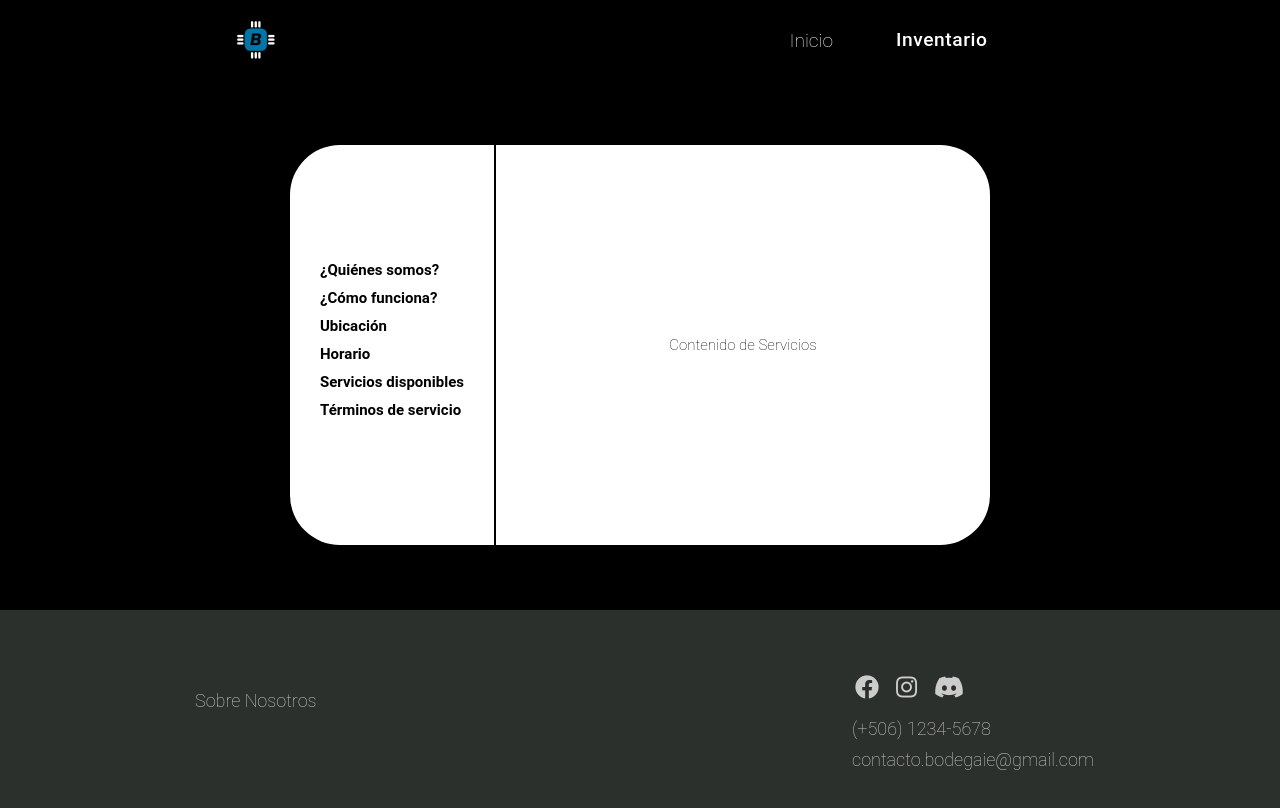
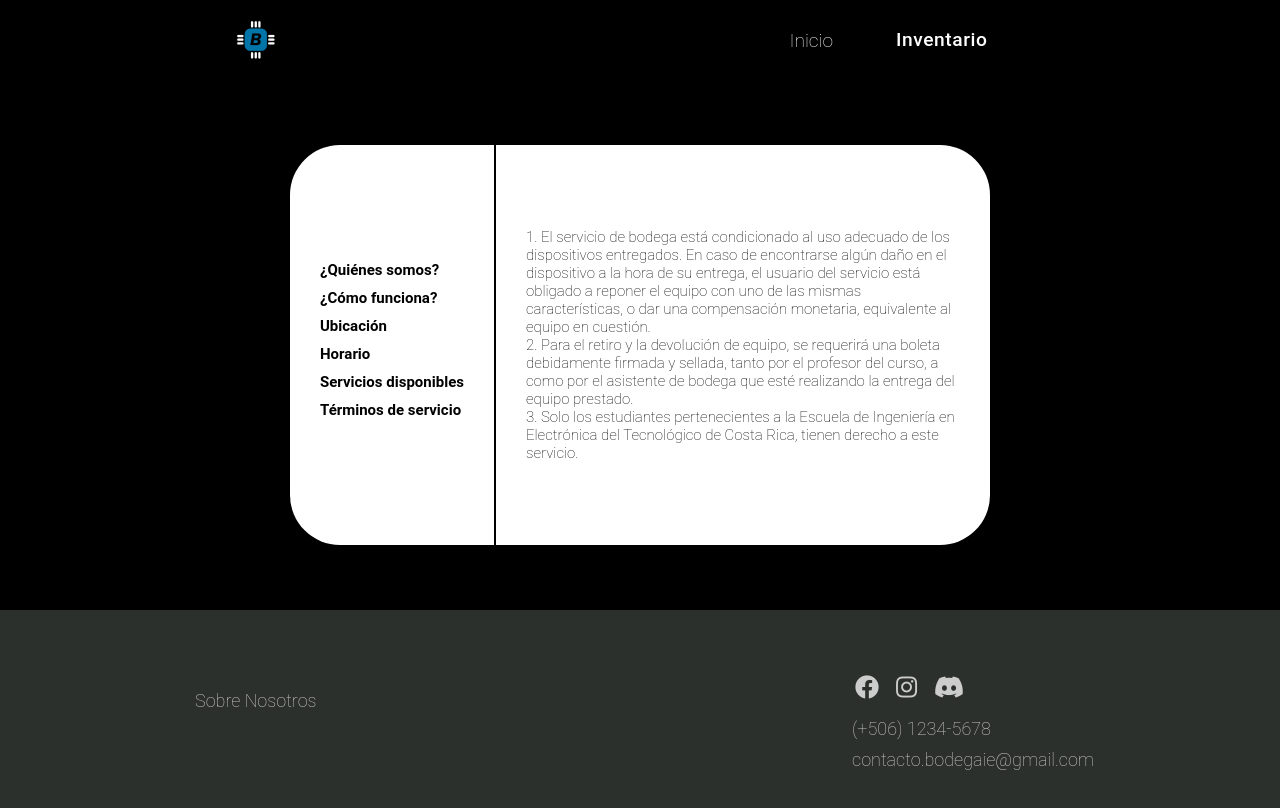
Before and after one commit to BODEGA-TEC/BODEGA_FRONTEND, a React (Create React App) app in the folder react-website-bodega/: page /services in a window 1280 px wide. Both pictures are taken after a click on the element "Términos de servicio". Shown: the top 808 px of the page. Built offline with nearby package versions, Linux system fonts and the light colour scheme.

Commit message:
Feat: Tab component and add terms of service content

```diff
--- a/react-website-bodega/src/components/Tab/Tab.js
+++ b/react-website-bodega/src/components/Tab/Tab.js
@@ -1,7 +1,7 @@
 import React from 'react';
 
 const Tab = ({ tabName, activeTab, handleTabClick }) => (
-  <p onClick={() => handleTabClick(tabName)} className={activeTab === tabName ? 'active' : ''} style={{marginBottom: '10px'}}>
+  <p onClick={() => handleTabClick(tabName)} className={activeTab === tabName ? 'active' : ''} style={{ marginBottom: '10px' }}>
     {tabName}
   </p>
 );
@@ -10,7 +10,13 @@ const TabContent = ({ activeTab }) => {
   if (activeTab === '¿Quiénes somos?') {
     return <p>Bodega tiene la función de brindar un servicio de préstamo de equipos y componentes a los estudiantes de la Escuela de Electrónica del Tecnológico de Costa Rica. Gracias a esto, los estudiantes pueden tener acceso gratuito a equipo costoso, que es necesario para sus cursos.</p>;
   } else if (activeTab === 'Términos de servicio') {
-    return <p>Contenido de Servicios</p>;
+    return (
+      <div>
+        <p>1. El servicio de bodega está condicionado al uso adecuado de los dispositivos entregados. En caso de encontrarse algún daño en el dispositivo a la hora de su entrega, el usuario del servicio está obligado a reponer el equipo con uno de las mismas características, o dar una compensación monetaria, equivalente al equipo en cuestión.</p>
+        <p>2. Para el retiro y la devolución de equipo, se requerirá una boleta debidamente firmada y sellada, tanto por el profesor del curso, a como por el asistente de bodega que esté realizando la entrega del equipo prestado.</p>
+        <p>3. Solo los estudiantes pertenecientes a la Escuela de Ingeniería en Electrónica del Tecnológico de Costa Rica, tienen derecho a este servicio.</p>
+      </div>
+    )
   } else if (activeTab === '¿Cómo funciona?') {
     return <p>Para acceder a un préstamo, se han de completar los datos presentes en la boleta que se puede encontrar en esta misma página en la sección de Formularios. El profesor del curso por el cual se pidió el equipo, también tiene que firmar la boleta, dando fe de la necesidad del equipo. Luego, el estudiante se tiene que diriger a las instalaciones físicas, donde tendrá que retirar el equipo con los asistentes. Finalmente, completado el periodo de uso, se tendrá que devolver en las mismas condiciones a como se retiró, y seguir los pasos de devolución con los asistentes.</p>;
   } else if (activeTab === 'Ubicación') {
```
